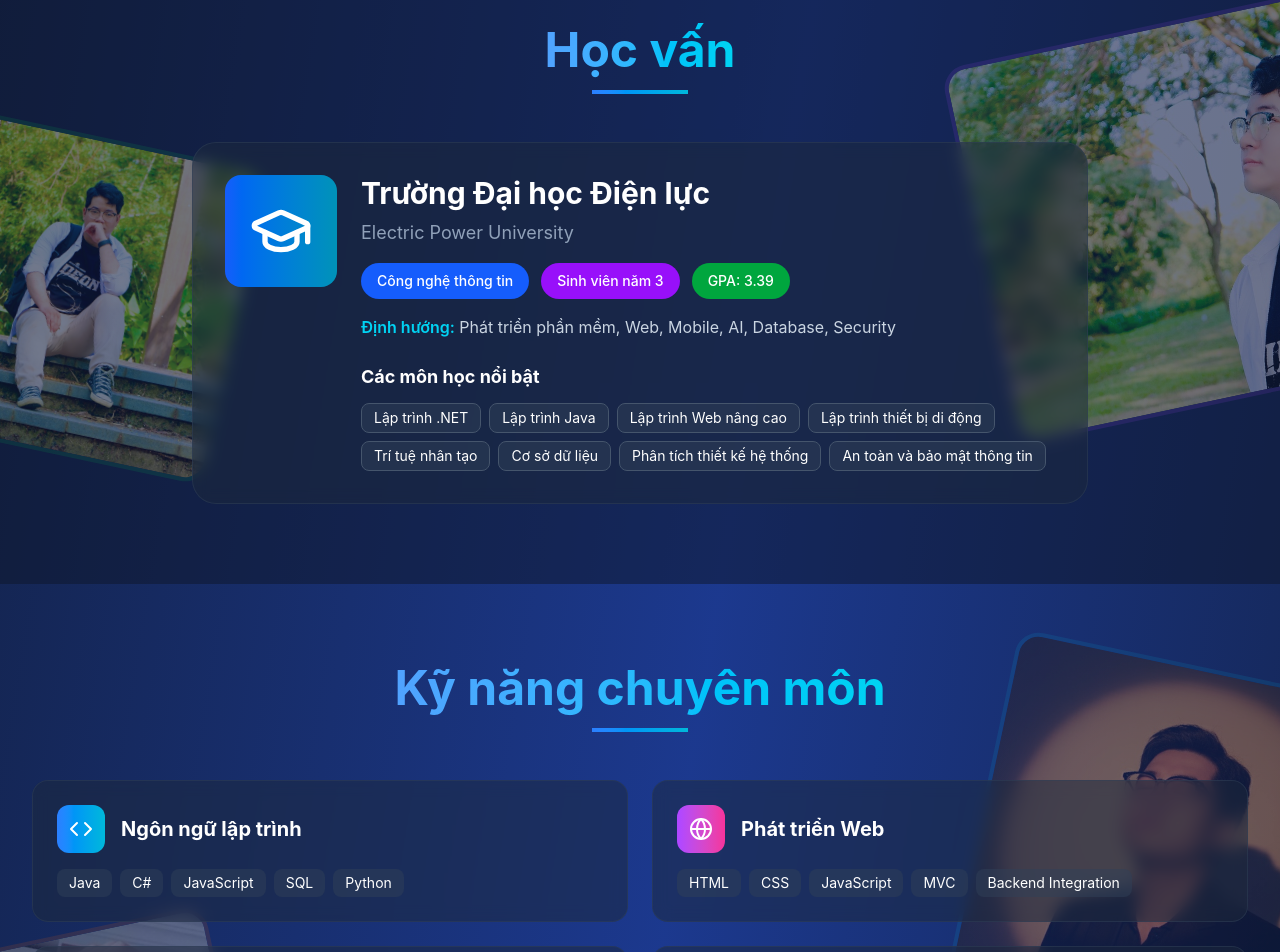
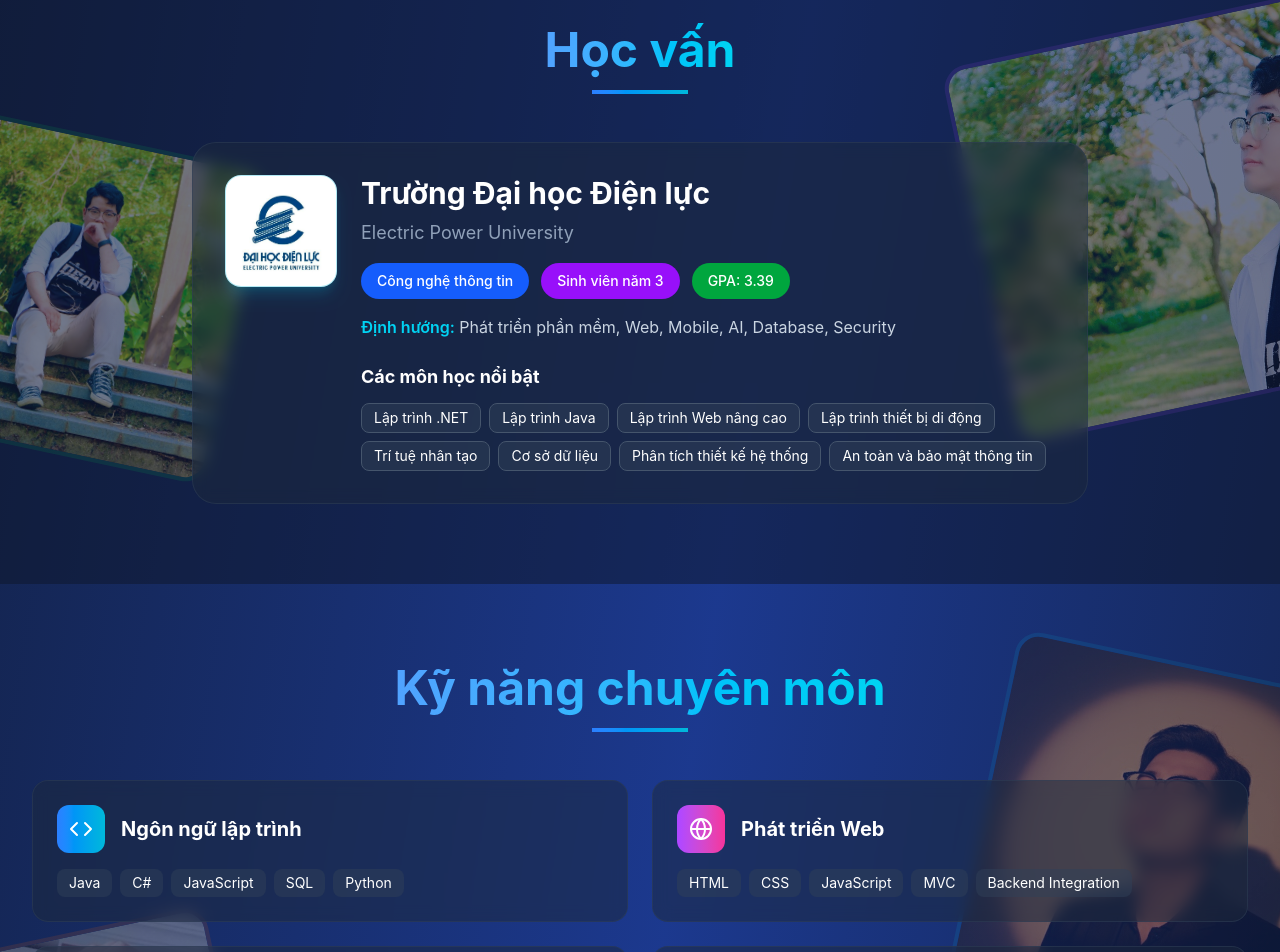
Before and after one commit to doanhnguyen05/Profile-ca-nhan, a React (Vite) app: page / in a window 1280 px wide. Shown: the part 2908-3860 px from the top of the page. Built offline with nearby package versions, Linux system fonts and the light colour scheme.

Commit message:
Use EPU logo in education section

```diff
--- a/src/app/App.tsx
+++ b/src/app/App.tsx
@@ -55,6 +55,7 @@ import projectImage5 from '/src/imports/image-4.png';
 
 // Import logo
 import logo from '/src/imports/image-6.png';
+import epuLogo from '/src/imports/epu-logo.png';
 
 // Custom hook for scroll animations
 function useScrollAnimation() {
@@ -581,8 +582,12 @@ export default function App() {
               <div className="max-w-4xl mx-auto">
                 <div className="bg-slate-800/50 backdrop-blur-sm rounded-3xl p-8 border border-slate-700/50 hover:border-cyan-500/50 transition-all">
                   <div className="flex flex-col md:flex-row gap-6 items-start">
-                    <div className="p-6 bg-gradient-to-r from-blue-600 to-cyan-600 rounded-2xl flex-shrink-0">
-                      <GraduationCap className="w-16 h-16 text-white" />
+                    <div className="h-28 w-28 bg-white rounded-2xl p-3 flex-shrink-0 shadow-lg shadow-cyan-500/20 border border-cyan-500/30">
+                      <img
+                        src={epuLogo}
+                        alt="Logo Trường Đại học Điện lực"
+                        className="h-full w-full object-contain"
+                      />
                     </div>
                     <div className="flex-1">
                       <h3 className="text-3xl font-bold mb-2">Trường Đại học Điện lực</h3>
```
Also changed, not shown: src/imports/epu-logo.png (added), 1 other file (tests, documents, lock files or other folders).
